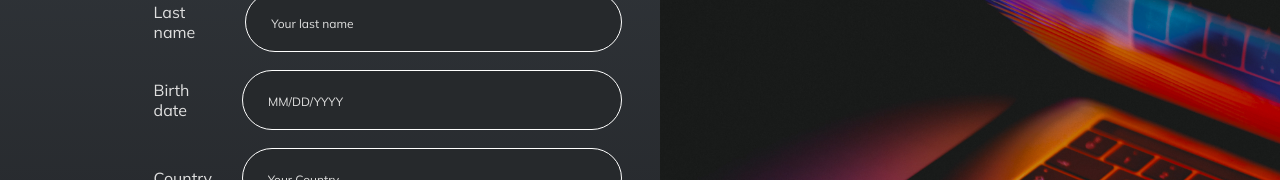
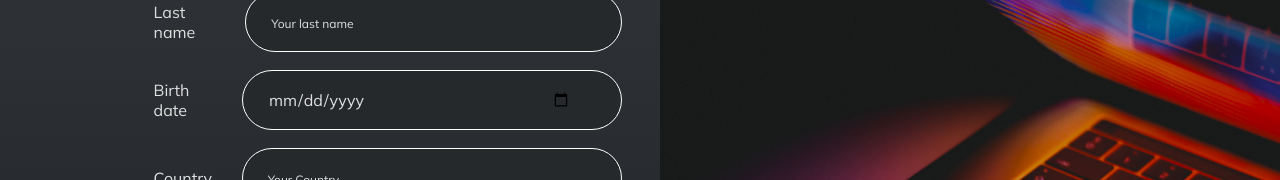
Before and after one commit to ViniciusCuest/CompassPlanner-PB, a React (Create React App) app: page /Register in a window 1280 px wide. Shown: the part 194-374 px from the top of the page. Built offline with nearby package versions, Linux system fonts and the light colour scheme; no server answers.

Commit message:
Final commit

```diff
--- a/src/components/InputItem/styled.ts
+++ b/src/components/InputItem/styled.ts
@@ -22,8 +22,20 @@ export const Input = styled.input<{ errorStyle: boolean }>`
    border-radius: 50px;
    margin-left: 15px;
    padding: 0 50px 0 25px;
-   animation: ${({errorStyle}) => errorStyle ? 'shaking 400ms ease-in' : ''};
+   animation: ${({ errorStyle }) => errorStyle ? 'shaking 400ms ease-in' : ''};
    outline: none;
+   &:-webkit-autofill {
+      -webkit-text-fill-color: ${colors.secondary_text} !important;
+      background-color: ${colors.text_input};
+   }
+   &:-webkit-autofill:hover{
+      -webkit-text-fill-color: ${colors.secondary_text} !important;
+      background-color: ${colors.text_input};
+   }
+   &:-webkit-autofill:focus{
+      -webkit-text-fill-color: ${colors.secondary_text} !important;
+      background-color: ${colors.text_input};
+   }
 
    &&&{
       color: ${colors.secondary_text} !important;
--- a/src/components/Inputs/index.tsx
+++ b/src/components/Inputs/index.tsx
@@ -18,7 +18,7 @@ export function Inputs({ type, placeholder, options, style, reference, onChange,
       <>
          {
             type === 'select' ?
-               <Select ref={reference}>
+               <Select ref={reference} style={style}>
                   {
                      options?.map((item, _id) => {
                         return (
@@ -39,21 +39,21 @@ export function Inputs({ type, placeholder, options, style, reference, onChange,
                   placeholder={placeholder}
                   pattern={REGEX}
                   onChange={(e) => {
-                     if(onChange) {
+                     if (onChange) {
                         let value = e.target.value;
 
-                        if(value.length > 7)
+                        if (value.length > 7)
                            return;
 
                         let newString = value
-                        .replace(/^(\d{2})(\d{2})/, "$1h $2m")
+                           .replace(/^(\d{2})(\d{2})/, "$1h $2m")
                         /*.replace(/(\d{2})(\d)/, "$1h$2")
                         .replace(/(\d{2})(\d)/, "$1").concat('m')*/
                         //.replace(/(\d{4})(\d)/, "$1") */
                         onChange(newString);
                      }
 
-                        //onChange(e.target.value);
+                     //onChange(e.target.value);
                   }}
                   style={style}
                />
--- a/src/components/Inputs/styled.ts
+++ b/src/components/Inputs/styled.ts
@@ -2,9 +2,6 @@ import styled from "styled-components";
 import { colors } from "../../global/theme";
 
 export const Input = styled.input<{ type: string }>`
-   -webkit-appearance: ${({ type }) => { return String(type) === 'time' ? 'none' : 'none' }} !important;
-   -moz-appearance:    ${({ type }) => { return String(type) === 'time' ? 'none' : 'none' }} !important;
-   appearance: ${({ type }) => { return String(type) === 'time' ? 'none' : 'none' }} !important;
    width: 391px;
    height: 45px;
    background-color: ${colors.white};
--- a/src/pages/Dashboard/index.tsx
+++ b/src/pages/Dashboard/index.tsx
@@ -18,6 +18,7 @@ import { API } from '../../utils/api';
 import { AxiosResponse } from 'axios';
 import { useAuth } from '../../hooks/AuthConext';
 import { Modal } from '../../components/Modal';
+import { useNavigate } from 'react-router-dom';
 
 export type ObjDays = Array<{
    day: string;
@@ -37,6 +38,7 @@ export type DataDashboard = Array<{
 export default function Dashboard() {
 
    const { userData } = useAuth();
+   const navigate = useNavigate();
 
    const _DATA: DataDashboard = [
       {
@@ -94,12 +96,15 @@ export default function Dashboard() {
    const [wetherData, setWeatherData] = useState<unknown>({});
    const [data, setData] = useState<DataDashboard | []>(_DATA);
 
+   const [inputError, setInputError] = useState<boolean>(false);
+
    const [deleteAll, setDeleteAll] = useState<boolean>(false);
    const [addNew, setAddNew] = useState<boolean>(false);
 
    const [hour, setHour] = useState<string>('');
    const taskRef = useRef<HTMLInputElement>(null);
    const SelectRef = useRef<HTMLSelectElement>(null);
+
 
    const DAYS: ObjDays = [
       { day: 'Monday', color: `${colors.red}` },
@@ -138,6 +143,11 @@ export default function Dashboard() {
    const handleAddNewTask = (e: UIEvent) => {
       e.preventDefault();
 
+      if (String(SelectRef.current?.value).length < 4 || !hour || String(taskRef.current?.value).length < 3) {
+         setInputError(true);
+         return;
+      }
+
       const maskedHour = hour.replace(':', 'h');
       const checkValues = data.find((i) => i.hour === maskedHour)?.day === SelectRef.current?.value;
 
@@ -167,13 +177,16 @@ export default function Dashboard() {
                   key: randomID,
                   description: taskRef.current?.value
                }]
-            }])
+            }]);
+            setInputError(false);
          return;
       }
    }
 
    useEffect(() => {
-      console.log(userData.city)
+      if (!userData) {
+         navigate('/');
+      }
       handleGetData();
    }, []);
 
@@ -189,17 +202,20 @@ export default function Dashboard() {
                   reference={taskRef}
                   type={'text'}
                   placeholder={'Task or Issue'}
+                  style={{ borderColor: inputError ? colors.red : '' }}
                />
                <Inputs
                   reference={SelectRef}
                   type={'select'}
                   options={DAYS}
+                  style={{ borderColor: inputError ? colors.red : '' }}
                />
                <Inputs
                   value={hour}
                   type={'time'}
                   onChange={setHour}
-                  style={{ width: 120 }}
+                  style={{ width: 120, borderColor: inputError ? colors.red : '' }}
+
                />
             </WrapperItem>
             <WrapperItem style={{ marginTop: 3 }}>
@@ -234,7 +250,7 @@ export default function Dashboard() {
             action={setDeleteAll}
             options={[
                { title: 'No', action: () => { setModal(false); }, type: 'no' },
-               { title: 'Delete all Tasks', action: () => { deleteAllTasks(); setModal(false); }, type: 'delete'}
+               { title: 'Delete all Tasks', action: () => { deleteAllTasks(); setModal(false); }, type: 'delete' }
             ]}
          />
       </Background>
--- a/src/pages/Register/index.tsx
+++ b/src/pages/Register/index.tsx
@@ -29,7 +29,10 @@ export default function Register() {
    const handleSubmitForm = (event: UIEvent) => {
       event.preventDefault();
 
-      if (String(firstName.current?.value).length < 3)
+      if (String(firstName.current?.value).length < 3 || String(lastName.current?.value).length < 3
+         || String(country.current?.value).length < 3 || String(email.current?.value).length < 3 || String(password.current?.value).length < 3
+         || String(passwordRep.current?.value).length < 3
+      )
          throw new Error('Usuário inválido');
 
       localStorage.setItem('user', JSON.stringify({
@@ -68,11 +71,12 @@ export default function Register() {
                   id="yourlastName"
                />
                <InputItem
-                  type="text"
+                  type={'date'}
                   reference={birthDate}
                   title="Birth date"
                   placeholder="MM/DD/YYYY"
                   id="birthDate"
+                  style={{appearance: 'none'}}
                />
                <InputItem
                   type="text"
```
Also changed, not shown: src/components/DashboardTable/index.tsx (+0 -15 lines).
